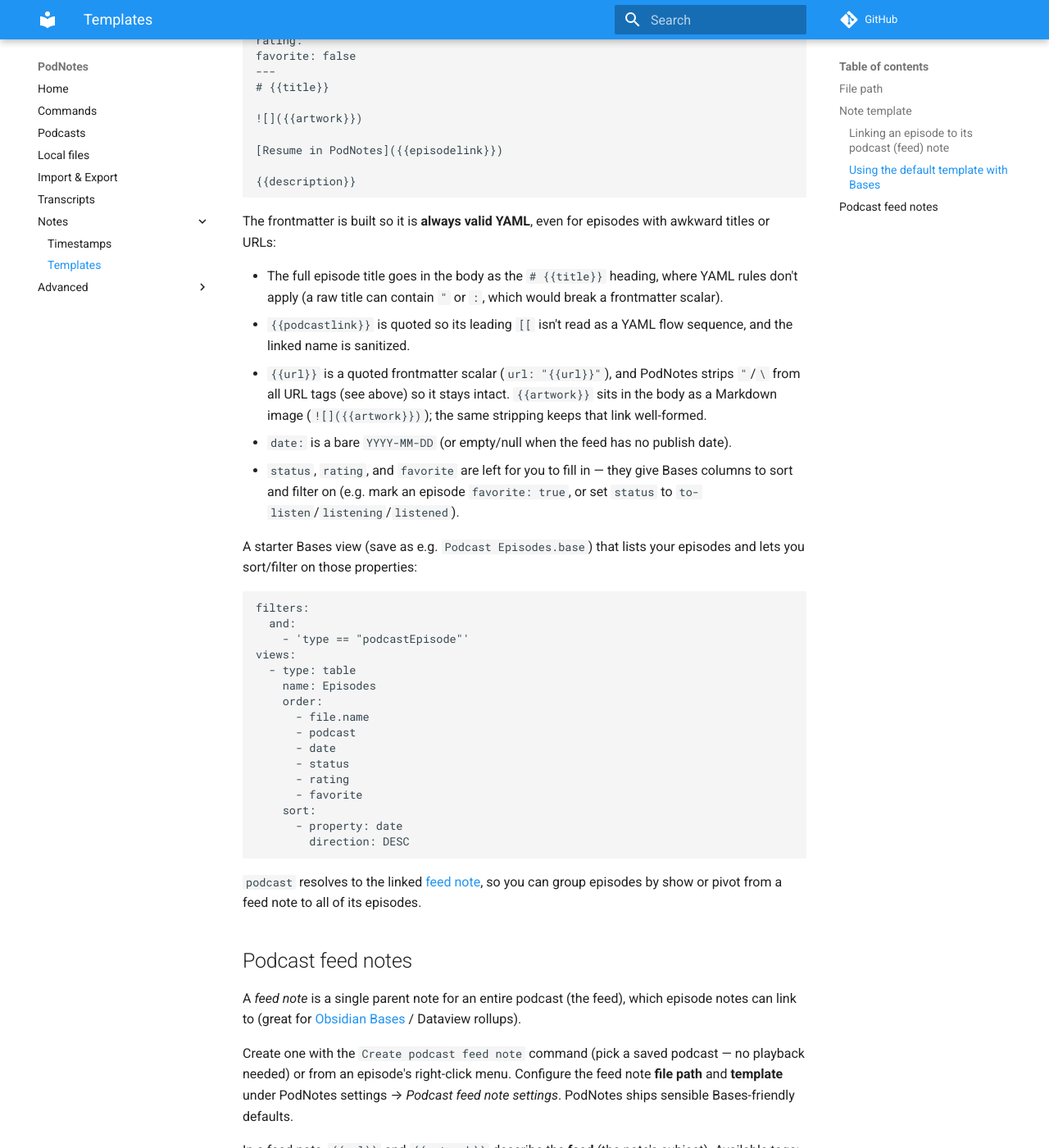
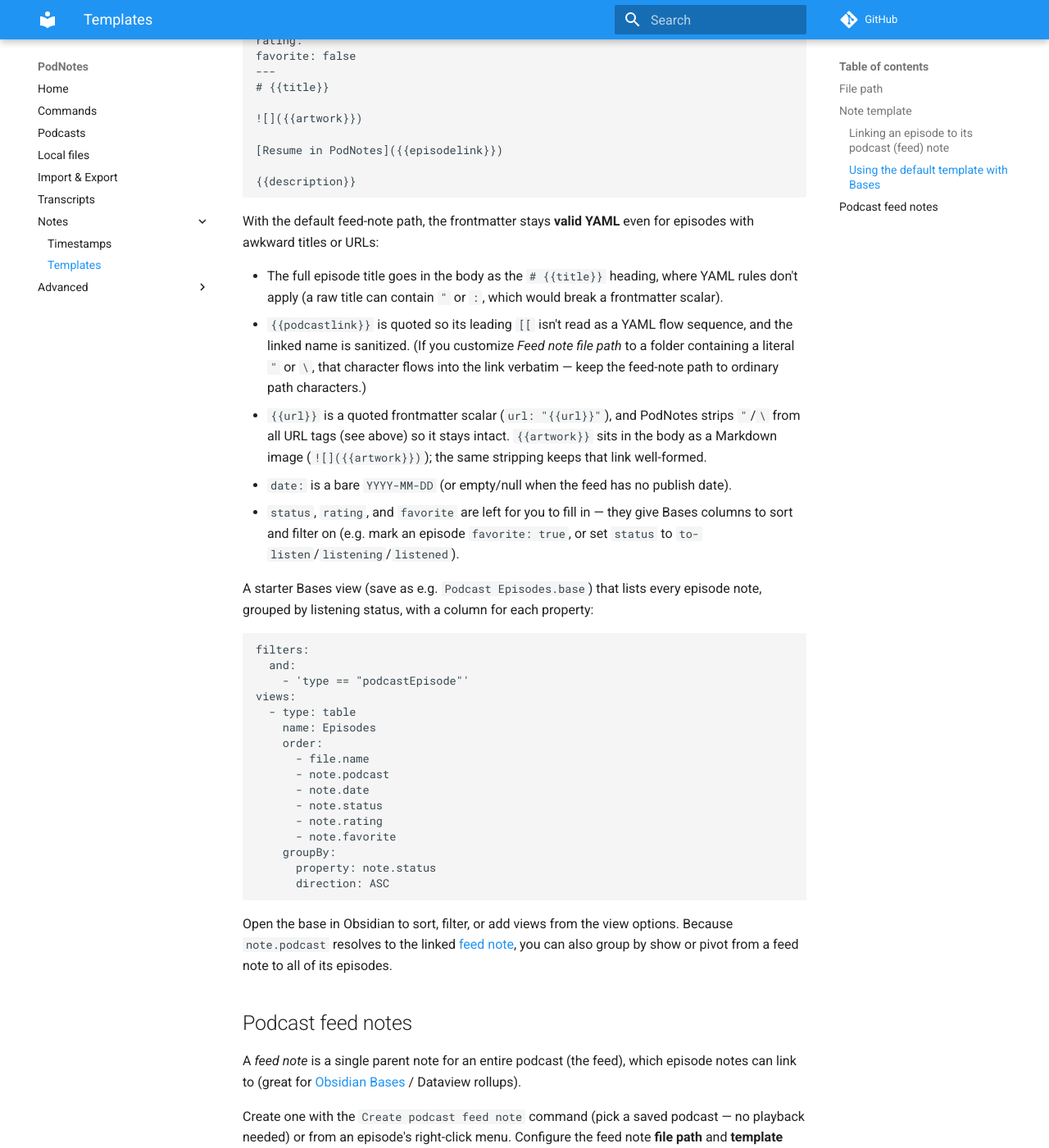
Before and after one commit to chhoumann/PodNotes, an MkDocs documentation site: the page built from docs/docs/templates.md, in a window 1280 px wide and 1400 px high, scrolled down 3705 px. Shown: the whole window at 82% size. Built offline with MkDocs 1.6.1 and Material for MkDocs 9.7.7, drawn with Linux system fonts in a browser that asks for light colours; comment, search, counter and statistics services are not loaded.

Commit message:
fix(notes): tighten note migration and Bases docs (#160 adversarial review)
Address findings from the adversarial review of the #160 default template:

- Migration: only upgrade the legacy empty note when the WHOLE note is the old
  default (path AND template both empty/absent). Replace the per-field
  migrateNotePath/migrateNoteTemplate with migrateNoteSettings so a user who
  configured one field and deliberately left the other empty (e.g. a custom path
  with an empty template to keep "Create episode note" disabled) is never
  silently re-enabled. Coalesce null fields so a corrupted data.json can't reach
  the path/template engines. Update tests to cover the preserve-partial case.
- docs/templates.md: the example .base used a `sort:` view key, which is not part
  of the documented Obsidian Bases schema (sorting is view UI state; only
  `order` + `groupBy` are documented). Switch to `groupBy` (by listening status)
  and `note.`-prefixed properties, matching the canonical syntax.
- Qualify the "always valid YAML" claim (docs + constants comment): the guarantee
  holds for the default and any ordinary feed-note path; a feed-note path with a
  literal quote/backslash in a folder segment would flow into {{podcastlink}}.

````diff
--- a/docs/docs/templates.md
+++ b/docs/docs/templates.md
@@ -77,15 +77,15 @@ favorite: false
 {{description}}
 ```
 
-The frontmatter is built so it is **always valid YAML**, even for episodes with awkward titles or URLs:
+With the default feed-note path, the frontmatter stays **valid YAML** even for episodes with awkward titles or URLs:
 
 - The full episode title goes in the body as the `# {{title}}` heading, where YAML rules don't apply (a raw title can contain `"` or `:`, which would break a frontmatter scalar).
-- `{{podcastlink}}` is quoted so its leading `[[` isn't read as a YAML flow sequence, and the linked name is sanitized.
+- `{{podcastlink}}` is quoted so its leading `[[` isn't read as a YAML flow sequence, and the linked name is sanitized. (If you customize *Feed note file path* to a folder containing a literal `"` or `\`, that character flows into the link verbatim — keep the feed-note path to ordinary path characters.)
 - `{{url}}` is a quoted frontmatter scalar (`url: "{{url}}"`), and PodNotes strips `"`/`\` from all URL tags (see above) so it stays intact. `{{artwork}}` sits in the body as a Markdown image (`![]({{artwork}})`); the same stripping keeps that link well-formed.
 - `date:` is a bare `YYYY-MM-DD` (or empty/null when the feed has no publish date).
 - `status`, `rating`, and `favorite` are left for you to fill in — they give Bases columns to sort and filter on (e.g. mark an episode `favorite: true`, or set `status` to `to-listen`/`listening`/`listened`).
 
-A starter Bases view (save as e.g. `Podcast Episodes.base`) that lists your episodes and lets you sort/filter on those properties:
+A starter Bases view (save as e.g. `Podcast Episodes.base`) that lists every episode note, grouped by listening status, with a column for each property:
 
 ```yaml
 filters:
@@ -96,17 +96,17 @@ views:
     name: Episodes
     order:
       - file.name
-      - podcast
-      - date
-      - status
-      - rating
-      - favorite
-    sort:
-      - property: date
-        direction: DESC
+      - note.podcast
+      - note.date
+      - note.status
+      - note.rating
+      - note.favorite
+    groupBy:
+      property: note.status
+      direction: ASC
 ```
 
-`podcast` resolves to the linked [feed note](#podcast-feed-notes), so you can group episodes by show or pivot from a feed note to all of its episodes.
+Open the base in Obsidian to sort, filter, or add views from the view options. Because `note.podcast` resolves to the linked [feed note](#podcast-feed-notes), you can also group by show or pivot from a feed note to all of its episodes.
 
 ## Podcast feed notes
 A *feed note* is a single parent note for an entire podcast (the feed), which episode notes can link to (great for [Obsidian Bases](https://help.obsidian.md/bases) / Dataview rollups).
````
Also changed, not shown: 4 other files.
